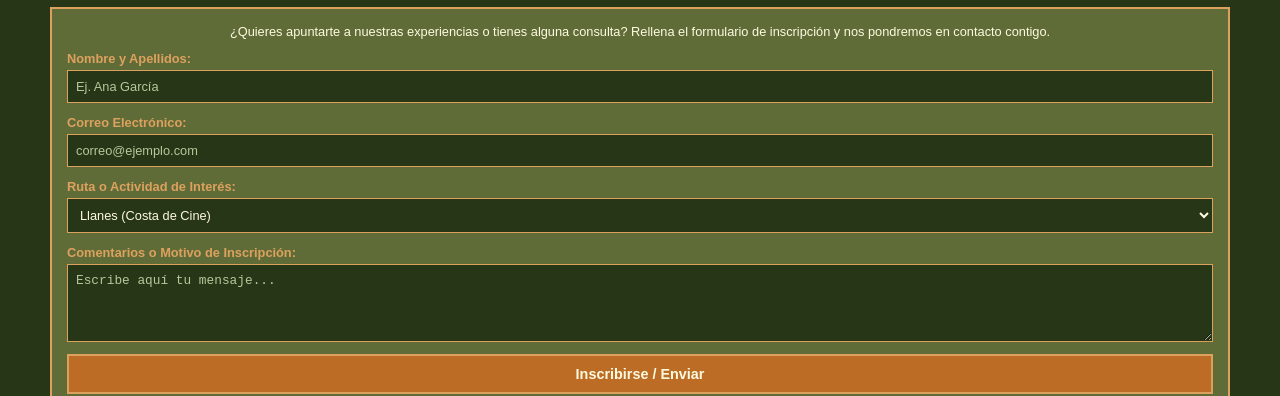
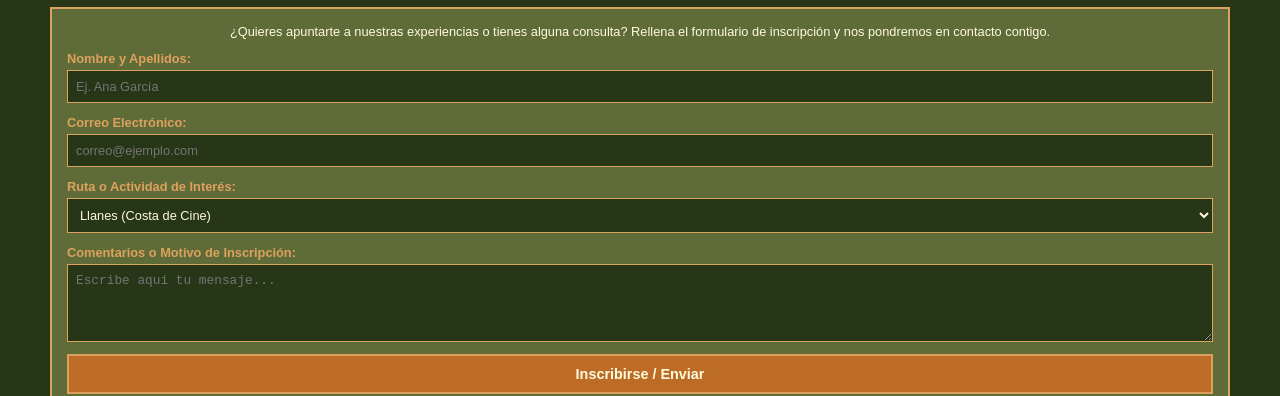
Before and after one commit to guillerdrr98/AventurAstur, a plain HTML site: page index.html in a window 1280 px wide. Shown: the part 2582-2978 px from the top of the page. Drawn offline with Linux system fonts and the light colour scheme.

Commit message:
Eliminado código innecesario

```diff
--- a/css/style.css
+++ b/css/style.css
@@ -270,11 +270,6 @@ body {
   border: 1px solid #dda15e;
 }
 
-.form-group input::placeholder,
-.form-group textarea::placeholder {
-  color: #b5c99a;
-}
-
 .btn-enviar {
   width: 100%;
   background-color: #bc6c25;
```
